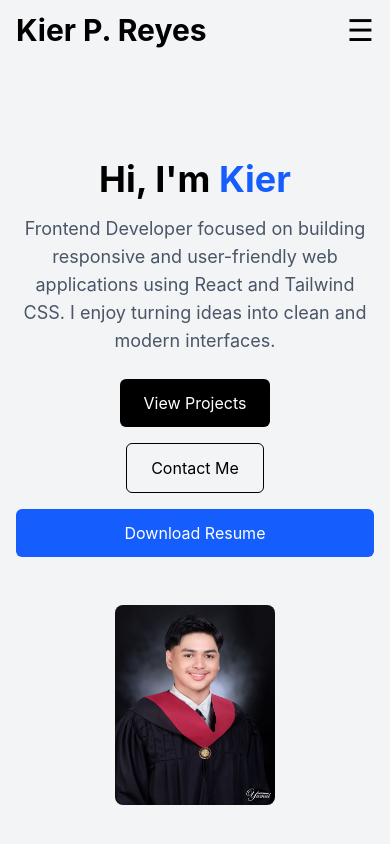
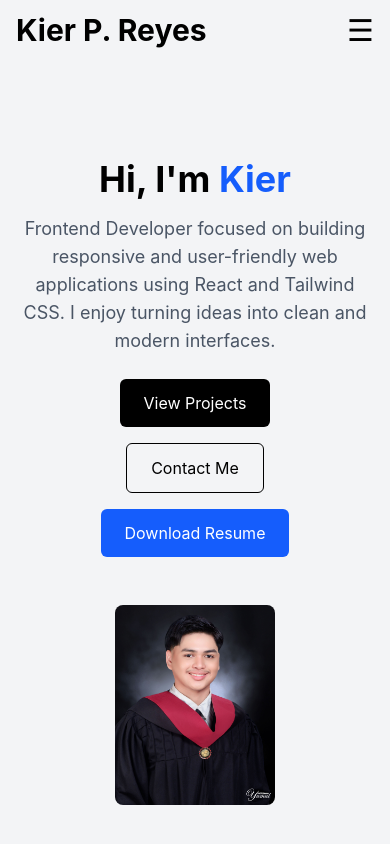
Before and after one commit to kierreyes007-ux/my-portfolio, a React (Vite) app: page / in a window 390 px wide. Shown: the top 844 px of the page. Built offline with nearby package versions, Linux system fonts and the light colour scheme.

Commit message:
change button responsive on here components

```diff
--- a/src/Components/hero.jsx
+++ b/src/Components/hero.jsx
@@ -17,7 +17,7 @@
          Frontend Developer focused on building responsive and user-friendly web applications using React and Tailwind CSS. I enjoy turning ideas into clean and modern interfaces.
         </p>
 
-        <div className="mt-6 flex flex-col sm:flex-row gap-4 justify-center md:justify-start">
+        <div className="mt-6 flex flex-col items-center sm:flex-row gap-4 justify-center md:justify-start">
 
           <a href="#projects">
           <button className="bg-black text-white px-6 py-3 rounded-md hover:bg-gray-800 transition"
```
